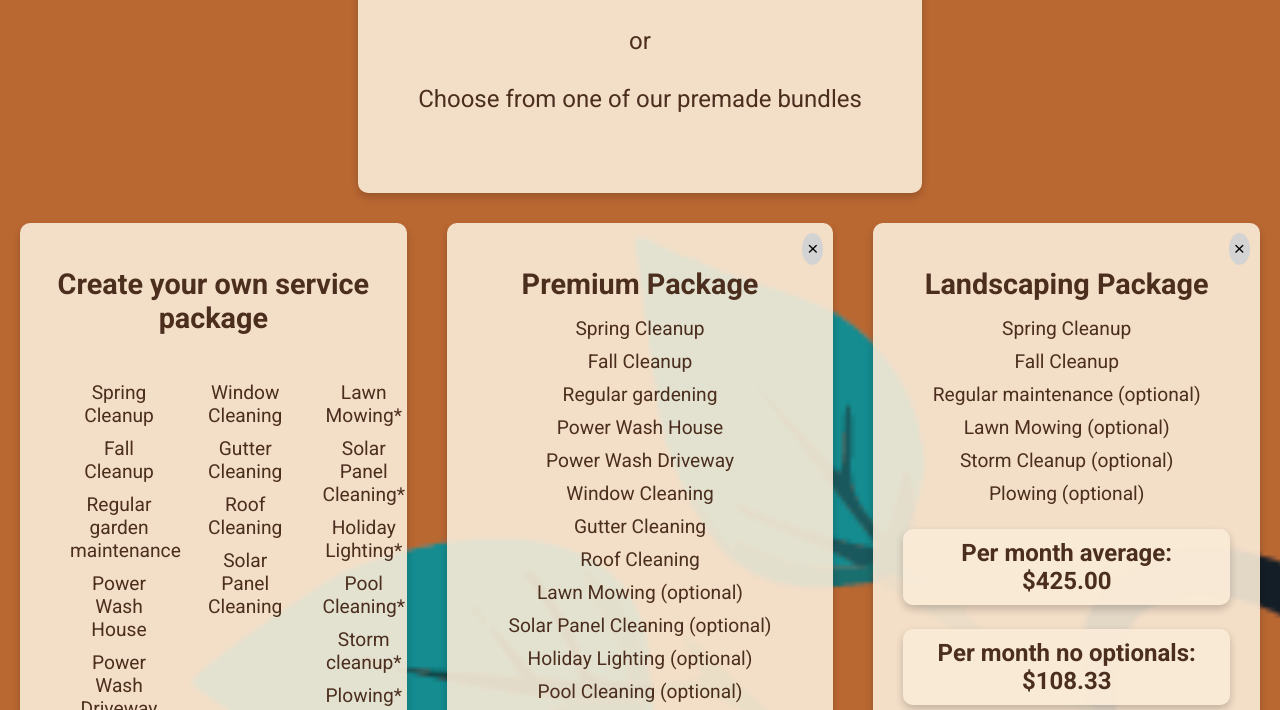
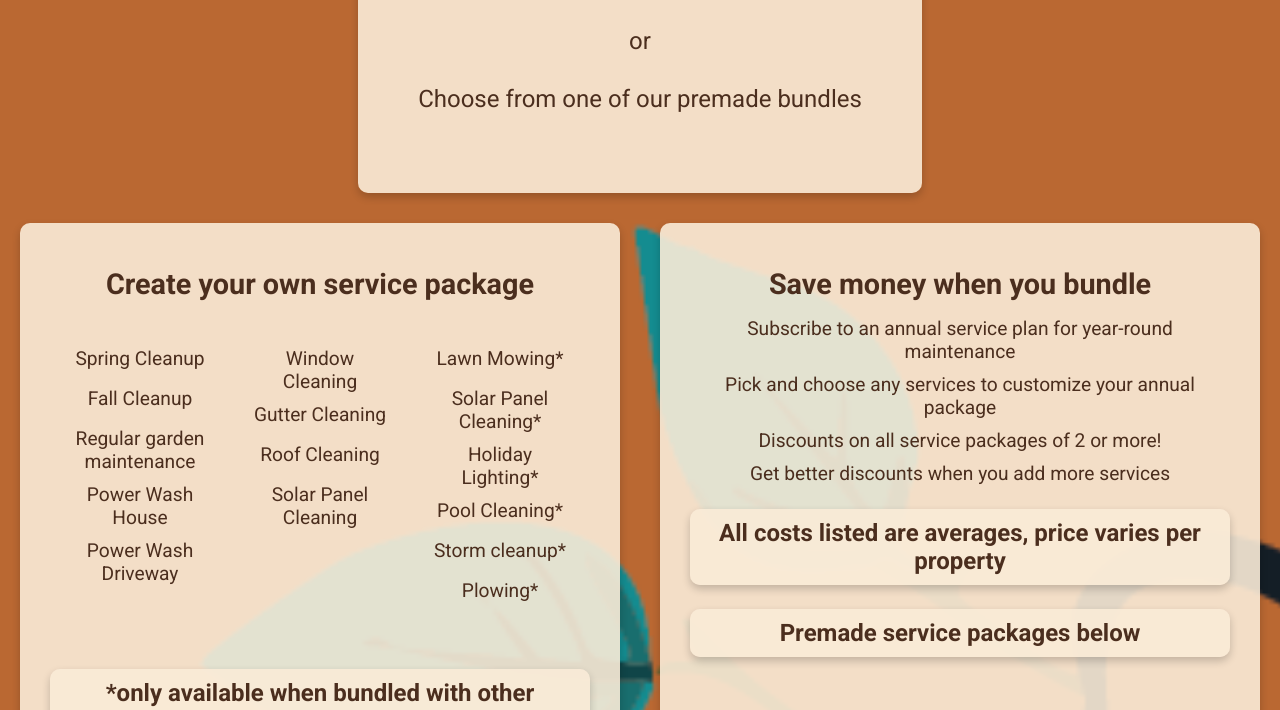
Before and after one commit to TerraLandscaping/TerraWS-1, a plain HTML site: page service-packages.html in a window 1280 px wide. Shown: the part 237-947 px from the top of the page. Drawn offline with Linux system fonts and the light colour scheme.

Commit message:
Update service-packages.html

```diff
--- a/service-packages.html
+++ b/service-packages.html
@@ -67,6 +67,20 @@
                 </div>
                 <h3>*only available when bundled with other services</h3>
             </div>
+            <div class="list-column">
+                <h2>Save money when you bundle</h2>
+                <ul>
+                    <li>Subscribe to an annual service plan for year-round maintenance</li>
+                    <li>Pick and choose any services to customize your annual package</li>
+                    <li>Discounts on all service packages of 2 or more!</li>
+                    <li>Get better discounts when you add more services</li>
+                </ul>
+                <h3>All costs listed are averages, price varies per property</h3>
+                <h3>Premade service packages below</h3>
+            </div>
+        </div>
+
+        <div class="list-container">
             <div class="list-column" id="premium-package">
                 <h2>Premium Package</h2>
                 <button class="collapse-btn" onclick="toggleCollapse('premium-package')">×</button>
```
